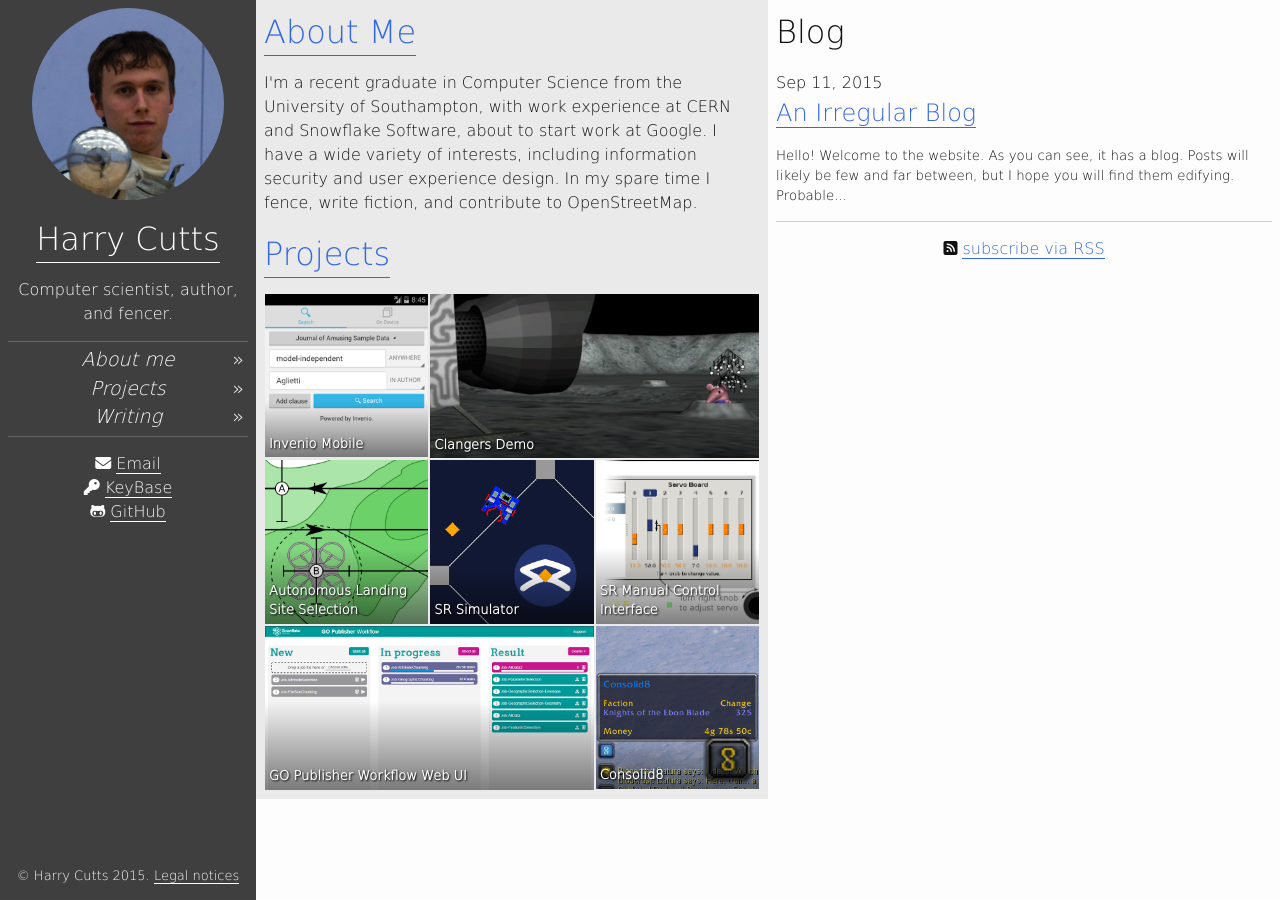
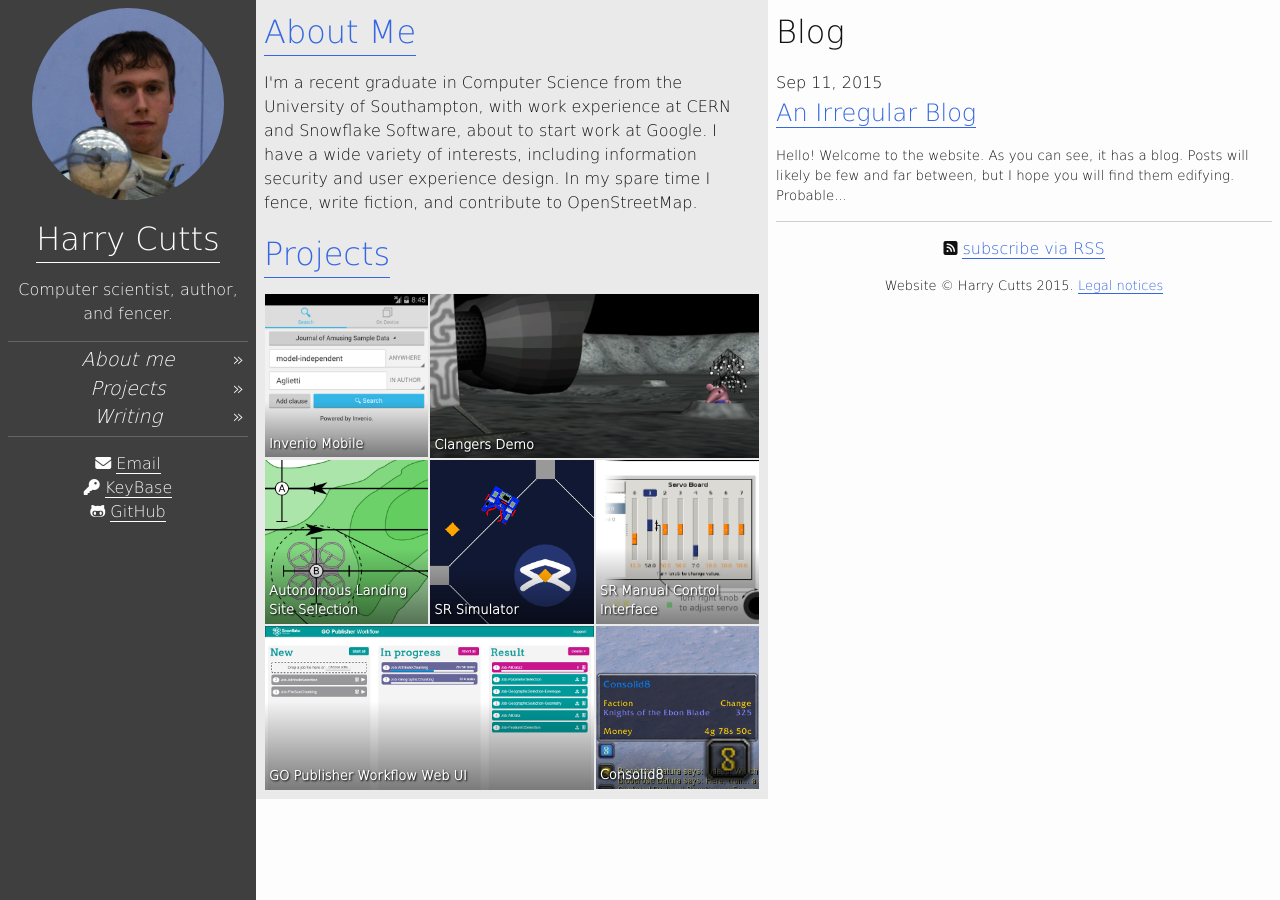
Before and after one commit to HarryCutts/harrycutts.github.io, a Jekyll site: the page built from index.html, in a window 1280 px wide. Built offline with Jekyll 4.4.1, drawn with Linux system fonts in a browser that asks for light colours; nearby versions of some CDN libraries; library files that are not in the unit come from our copies.

Commit message:
Move copyright notice from sidebar to page footer
On the home page, it sits at the end of the Blog column, as adding a
footer made the colours seem strange.

```diff
--- /dev/null
+++ b/_includes/copyright-notice.html
@@ -0,0 +1,4 @@
+<div class="copyright-notice">
+	Website &copy; Harry Cutts {{ site.time | date: "%Y" }}.
+	<a href="/credits/">Legal notices</a>
+</div>
--- a/_includes/footer.html
+++ b/_includes/footer.html
@@ -5,6 +5,7 @@
 		<div class="footer-grid pure-g">
 			<div class="pure-u-1-2">
 				<h2 class="footer-heading">{{ site.title }}</h2>
+				{% include copyright-notice.html %}
 			</div>
 
 			<div class="pure-u-1-2">
--- a/_layouts/default.html
+++ b/_layouts/default.html
@@ -55,11 +55,6 @@
 			</li>
 			{% endif %}
 		</ul>
-
-		<div class="sidebar-footer">
-			&copy; Harry Cutts {{ site.time | date: "%Y" }}.
-			<a href="/credits/">Legal notices</a>
-		</div>
 	</header>
 
 	<div id="main" class="page-content">
--- a/_sass/_layout.scss
+++ b/_sass/_layout.scss
@@ -68,10 +68,6 @@
 	.contact-list li, .social-media-list li {
 		display: inline-block;
 		margin: 0 ($spacing-unit / 8);
-	}
-
-	.sidebar-footer {
-		font-size: small;
 	}
 
 	@media screen and (min-width: $device-palm) {
@@ -146,6 +142,10 @@
 .site-footer {
 	background-color: $left-column-color;
 	padding: $spacing-unit 0;
+
+	.copyright-notice {
+		text-align: left;
+	}
 }
 
 .footer-heading {
@@ -164,6 +164,11 @@
 	font-size: 15px;
 	color: $grey-color-dark;
 	@extend %clearfix;
+}
+
+.copyright-notice {
+	font-size: small;
+	text-align: center;
 }
 
 
--- a/index.html
+++ b/index.html
@@ -82,5 +82,7 @@
 			<i class="fa fa-rss-square"></i>
 			<a href="{{ "/feed.xml" | prepend: site.baseurl }}">subscribe via RSS</a>
 		</p>
+
+		{% include copyright-notice.html %}
 	</div>
 </div>
```
